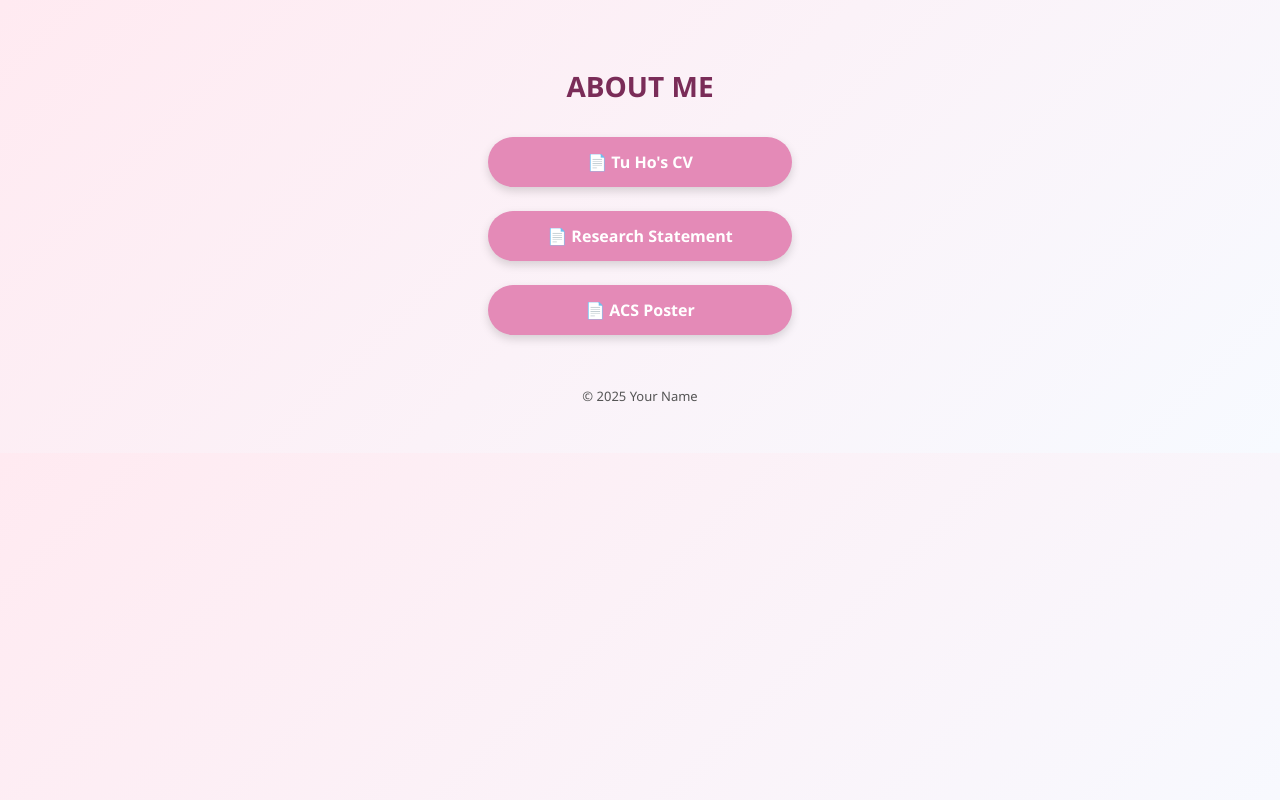
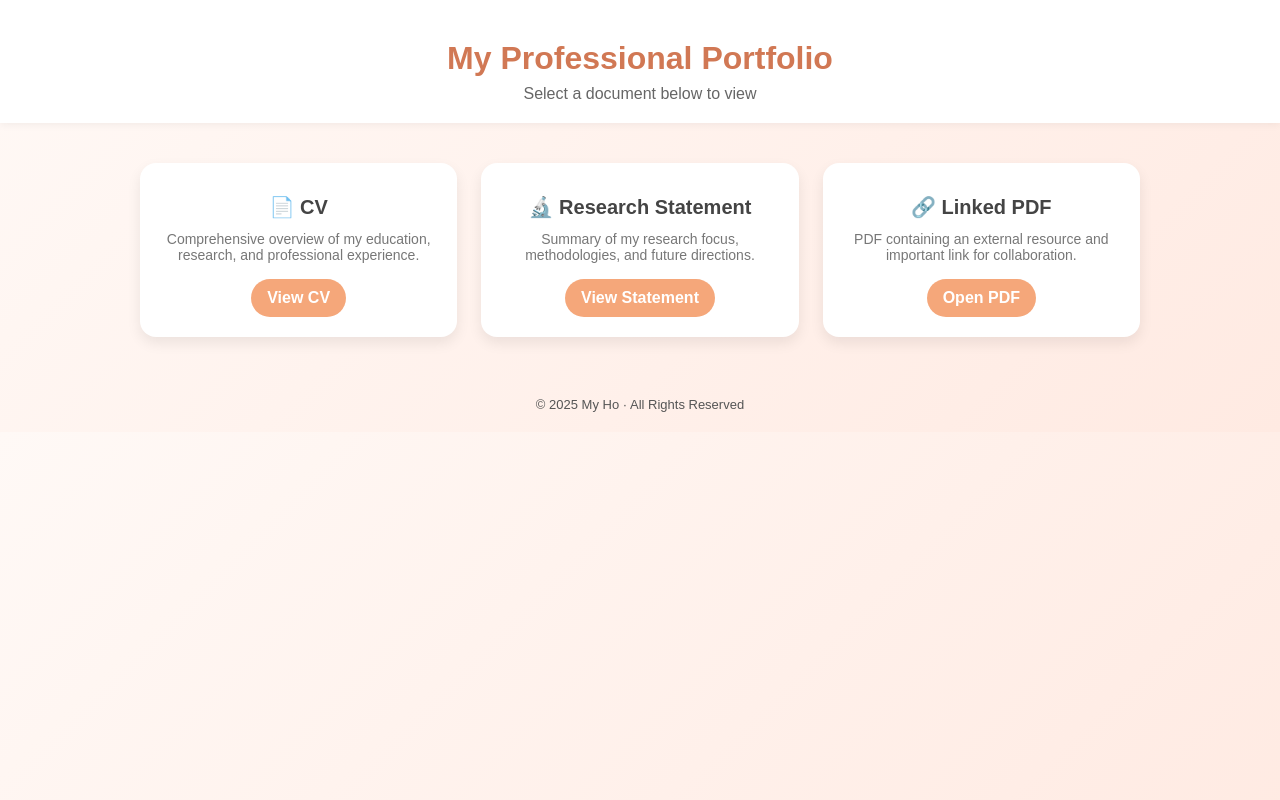
Before and after one commit to myho4498/Tu-Ho-s-Portfolio, a plain HTML site: page index.html in a window 1280 px wide. Drawn offline with Linux system fonts and the light colour scheme.

Commit message:
Update index.html

```diff
--- a/index.html
+++ b/index.html
@@ -2,53 +2,108 @@
 <html lang="en">
 <head>
   <meta charset="UTF-8">
-  <title>My Documents</title>
+  <title>My Portfolio Documents</title>
   <style>
     body {
-      font-family: "Segoe UI", Helvetica, Arial, sans-serif;
-      display: flex; flex-direction: column; align-items: center;
-      padding: 40px;
-      background: linear-gradient(135deg, #ffeaf1, #f7faff);
+      font-family: "Poppins", Arial, sans-serif;
+      background: linear-gradient(135deg, #fff9f6, #ffeae2);
+      margin: 0;
+      padding: 0;
       color: #333;
     }
-    h1 {
-      margin-bottom: 20px;
-      font-size: 28px;
-      color: #7a2c58;
+    header {
+      text-align: center;
+      padding: 40px 20px 20px;
+      background: #fff;
+      box-shadow: 0 2px 8px rgba(0,0,0,0.05);
     }
-    a {
-      display: block;
+    header h1 {
+      font-size: 32px;
+      color: #d17854; /* peachy accent */
+      margin: 0 0 8px;
+    }
+    header p {
+      font-size: 16px;
+      color: #666;
+      margin: 0;
+    }
+    .grid {
+      display: grid;
+      grid-template-columns: repeat(auto-fit, minmax(260px, 1fr));
+      gap: 24px;
+      padding: 40px 20px;
+      max-width: 1000px;
+      margin: 0 auto;
+    }
+    .card {
+      background: #fff;
+      border-radius: 16px;
+      box-shadow: 0 6px 14px rgba(0,0,0,0.08);
+      padding: 20px;
+      text-align: center;
+      transition: transform 0.25s ease, box-shadow 0.25s ease;
+    }
+    .card:hover {
+      transform: translateY(-4px);
+      box-shadow: 0 10px 20px rgba(0,0,0,0.12);
+    }
+    .card h2 {
+      font-size: 20px;
       margin: 12px 0;
-      padding: 14px 22px;
-      background: #e48ab7;
+      color: #444;
+    }
+    .card p {
+      font-size: 14px;
+      color: #777;
+      margin: 0 0 16px;
+    }
+    .btn {
+      display: inline-block;
+      padding: 10px 16px;
+      border-radius: 25px;
+      text-decoration: none;
+      font-weight: 600;
       color: #fff;
-      text-decoration: none;
-      border-radius: 25px;
-      width: 260px;
-      text-align: center;
-      font-size: 16px;
-      font-weight: 600;
-      box-shadow: 0 4px 10px rgba(0,0,0,0.15);
-      transition: all 0.25s ease;
+      background: #f5a77a; /* peach button */
+      transition: background 0.25s ease;
     }
-    a:hover {
-      background: #c76899;
-      transform: translateY(-2px);
-      box-shadow: 0 6px 14px rgba(0,0,0,0.2);
+    .btn:hover {
+      background: #e07a50;
     }
     footer {
-      margin-top: 40px;
+      text-align: center;
+      padding: 20px;
       font-size: 13px;
       color: #555;
     }
   </style>
 </head>
 <body>
-  <h1>ABOUT ME</h1>
-  <a href="TuHo_CV.pdf" target="_blank">📄 Tu Ho's CV</a>
-  <a href="TH_Research Statement.pdf" target="_blank">📄 Research Statement</a>
-  <a href="link.pdf" target="_blank">📄 ACS Poster</a>
+  <header>
+    <h1>My Professional Portfolio</h1>
+    <p>Select a document below to view</p>
+  </header>
 
-  <footer>© 2025 Your Name</footer>
+  <main class="grid">
+    <div class="card">
+      <h2>📄 CV</h2>
+      <p>Comprehensive overview of my education, research, and professional experience.</p>
+      <a href="TuHo_CV.pdf" target="_blank" class="btn">View CV</a>
+    </div>
+    <div class="card">
+      <h2>🔬 Research Statement</h2>
+      <p>Summary of my research focus, methodologies, and future directions.</p>
+      <a href="TH_Research Statement.pdf" target="_blank" class="btn">View Statement</a>
+    </div>
+    <div class="card">
+      <h2>🔗 Linked PDF</h2>
+      <p>PDF containing an external resource and important link for collaboration.</p>
+      <a href="link.pdf" target="_blank" class="btn">Open PDF</a>
+    </div>
+  </main>
+
+  <footer>
+    © 2025 My Ho · All Rights Reserved
+  </footer>
 </body>
 </html>
```
